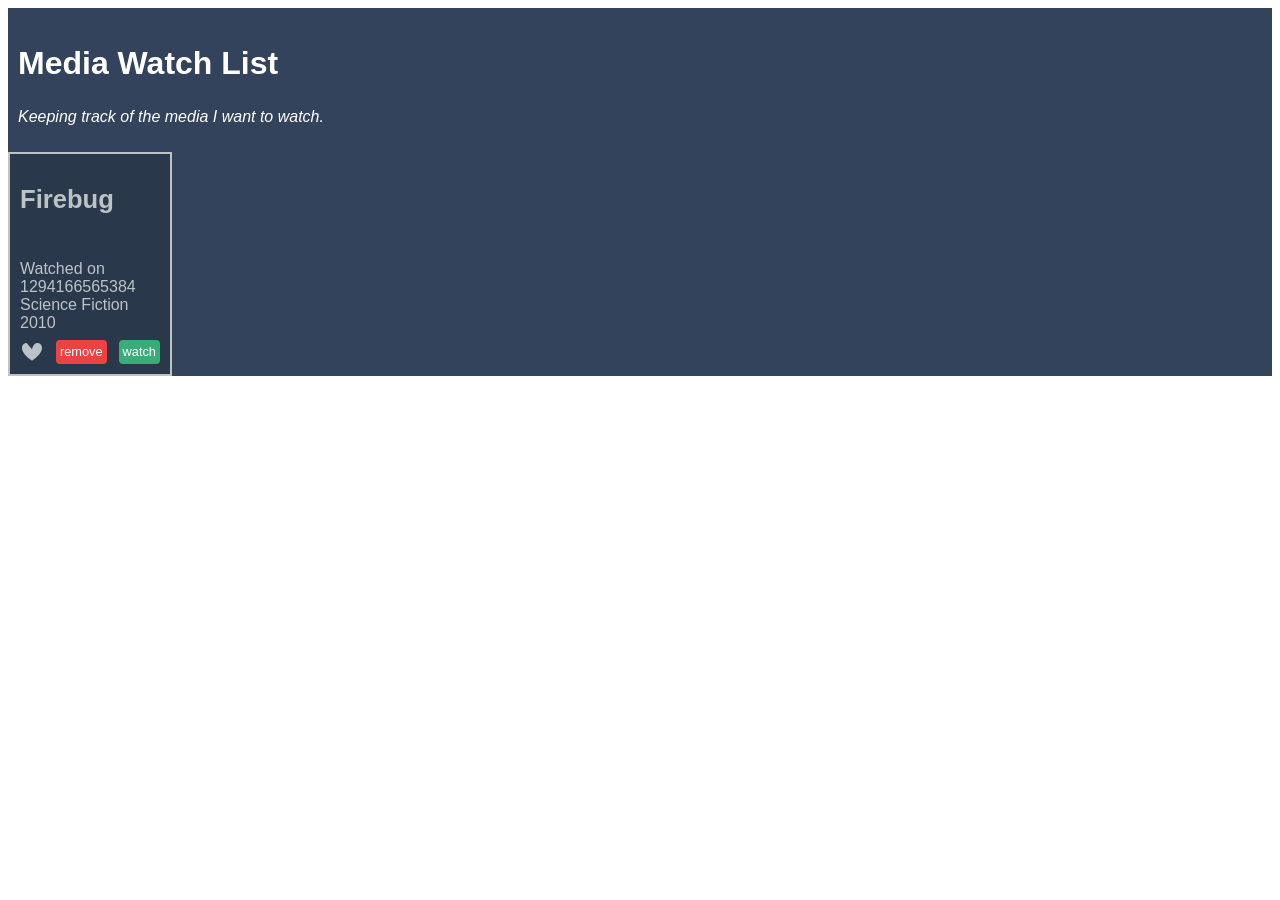
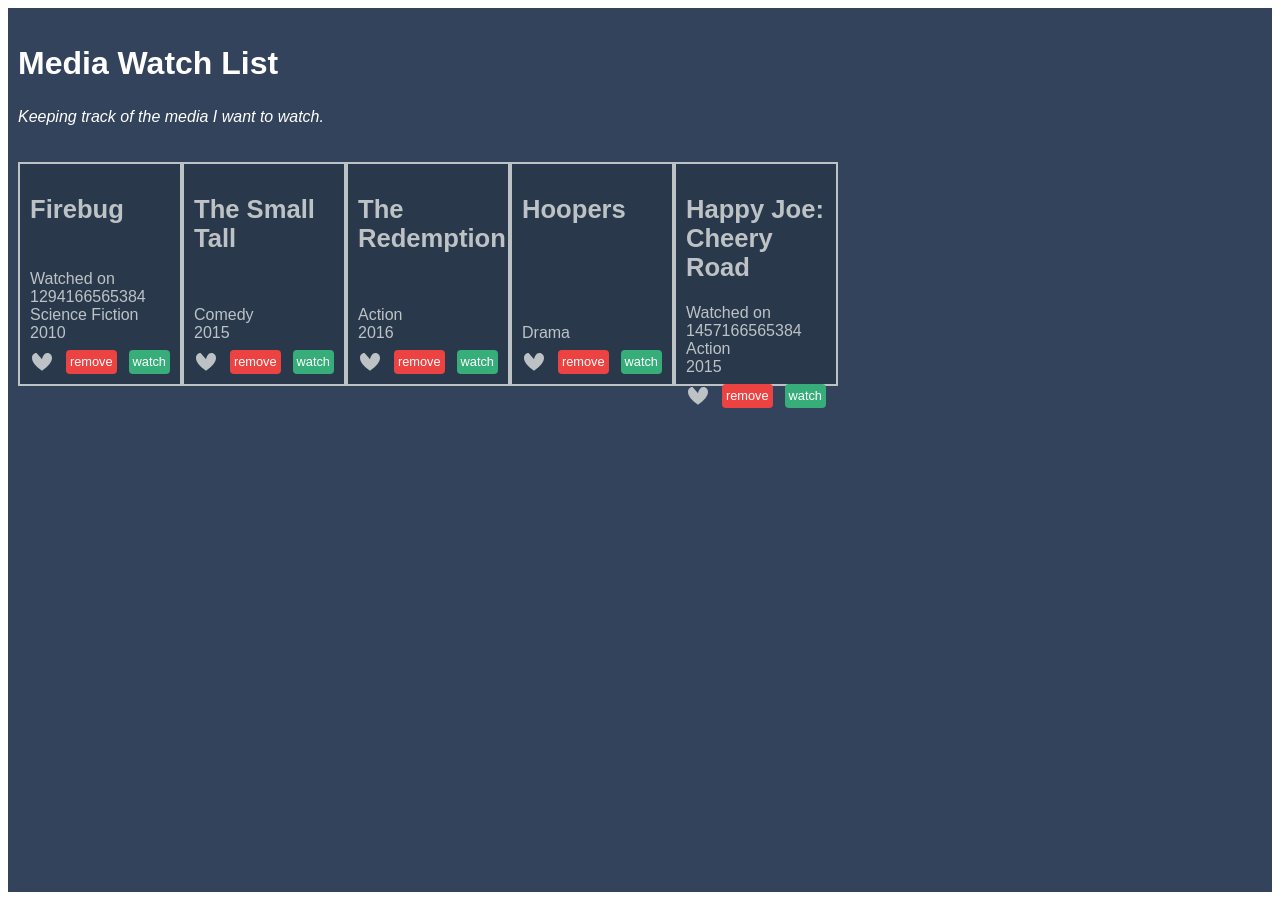
Before and after one commit to dmaharana/angular2-essential-training-updated, an Angular app: page / in a window 1280 px wide. Before the commit the page ends 800 px from the top, so only its background shows below. Built offline with nearby package versions, Linux system fonts and the light colour scheme.

Commit message:
working code after chapter 3-03

```diff
--- a/src/app/app.component.html
+++ b/src/app/app.component.html
@@ -3,8 +3,5 @@
     <h1>Media Watch List</h1>
     <p class="description">Keeping track of the media I want to watch.</p>
   </header>
-  <app-media-item
-    [mediaItem]="firstMediaItem"
-    (delete)="onMediaItemDelete($event)">
-  </app-media-item>
+  <app-media-item-list></app-media-item-list>
 </section>
--- a/src/app/app.component.ts
+++ b/src/app/app.component.ts
@@ -7,9 +7,6 @@ import { Component } from '@angular/core';
 })
 export class AppComponent {
   title = 'app';
-  onMediaItemDelete(mediaItem) {
-
-  }
   firstMediaItem = {
     id: 1,
     name: 'Firebug',
@@ -19,4 +16,8 @@ export class AppComponent {
     watchedOn: 1294166565384,
     isFavorite: false
   };
+  onMediaItemDelete(mediaItem) {
+
+  }
+
 }
--- a/src/app/app.module.ts
+++ b/src/app/app.module.ts
@@ -4,12 +4,14 @@ import { NgModule } from '@angular/core';
 
 import { AppComponent } from './app.component';
 import { MediaItemComponent } from './media-item/media-item.component';
+import { MediaItemListComponent } from './media-item-list/media-item-list.component';
 
 
 @NgModule({
   declarations: [
     AppComponent,
-    MediaItemComponent
+    MediaItemComponent,
+    MediaItemListComponent
   ],
   imports: [
     BrowserModule
--- /dev/null
+++ b/src/app/media-item-list/media-item-list.component.css
@@ -0,0 +1,38 @@
+:host {
+  display: flex;
+  min-height: 90vh;
+  flex-direction: column;
+  padding: 10px;
+}
+header {
+  color: #c6c5c3;
+}
+header.medium-movies {
+  color: #53ace4;
+}
+header.medium-series {
+  color: #45bf94;
+}
+header > h2 {
+  font-size: 1.4em;
+}
+header > h2.error {
+  color: #d93a3e;
+}
+section {
+  flex: 1;
+  display: flex;
+  flex-flow: row wrap;
+  align-content: flex-start;
+}
+section > media-item {
+  margin: 10px;
+}
+footer {
+  text-align: right;
+}
+footer .icon {
+  width: 64px;
+  height: 64px;
+  margin: 15px;
+}
--- /dev/null
+++ b/src/app/media-item-list/media-item-list.component.html
@@ -0,0 +1,6 @@
+<section>
+  <app-media-item
+    *ngFor="let mediaItem of mediaItems"
+    [mediaItem]="mediaItem"
+    (delete)="onMediaItemDelete($event)"></app-media-item>
+</section>
--- /dev/null
+++ b/src/app/media-item-list/media-item-list.component.ts
@@ -0,0 +1,60 @@
+import { Component, OnInit } from '@angular/core';
+
+@Component({
+  selector: 'app-media-item-list',
+  templateUrl: './media-item-list.component.html',
+  styleUrls: ['./media-item-list.component.css']
+})
+export class MediaItemListComponent implements OnInit {
+  mediaItems = [
+    {
+      id: 1,
+      name: 'Firebug',
+      medium: 'Series',
+      category: 'Science Fiction',
+      year: 2010,
+      watchedOn: 1294166565384,
+      isFavorite: false
+    },
+    {
+      id: 2,
+      name: 'The Small Tall',
+      medium: 'Movies',
+      category: 'Comedy',
+      year: 2015,
+      watchedOn: null,
+      isFavorite: true
+    }, {
+      id: 3,
+      name: 'The Redemption',
+      medium: 'Movies',
+      category: 'Action',
+      year: 2016,
+      watchedOn: null,
+      isFavorite: false
+    }, {
+      id: 4,
+      name: 'Hoopers',
+      medium: 'Series',
+      category: 'Drama',
+      year: null,
+      watchedOn: null,
+      isFavorite: true
+    }, {
+      id: 5,
+      name: 'Happy Joe: Cheery Road',
+      medium: 'Movies',
+      category: 'Action',
+      year: 2015,
+      watchedOn: 1457166565384,
+      isFavorite: false
+    }
+  ];
+  onMediaItemDelete(mediaItem) { }
+
+  constructor() { }
+
+  ngOnInit() {
+  }
+
+}
```
Also changed, not shown: 1 other file (tests, documents, lock files or other folders).
